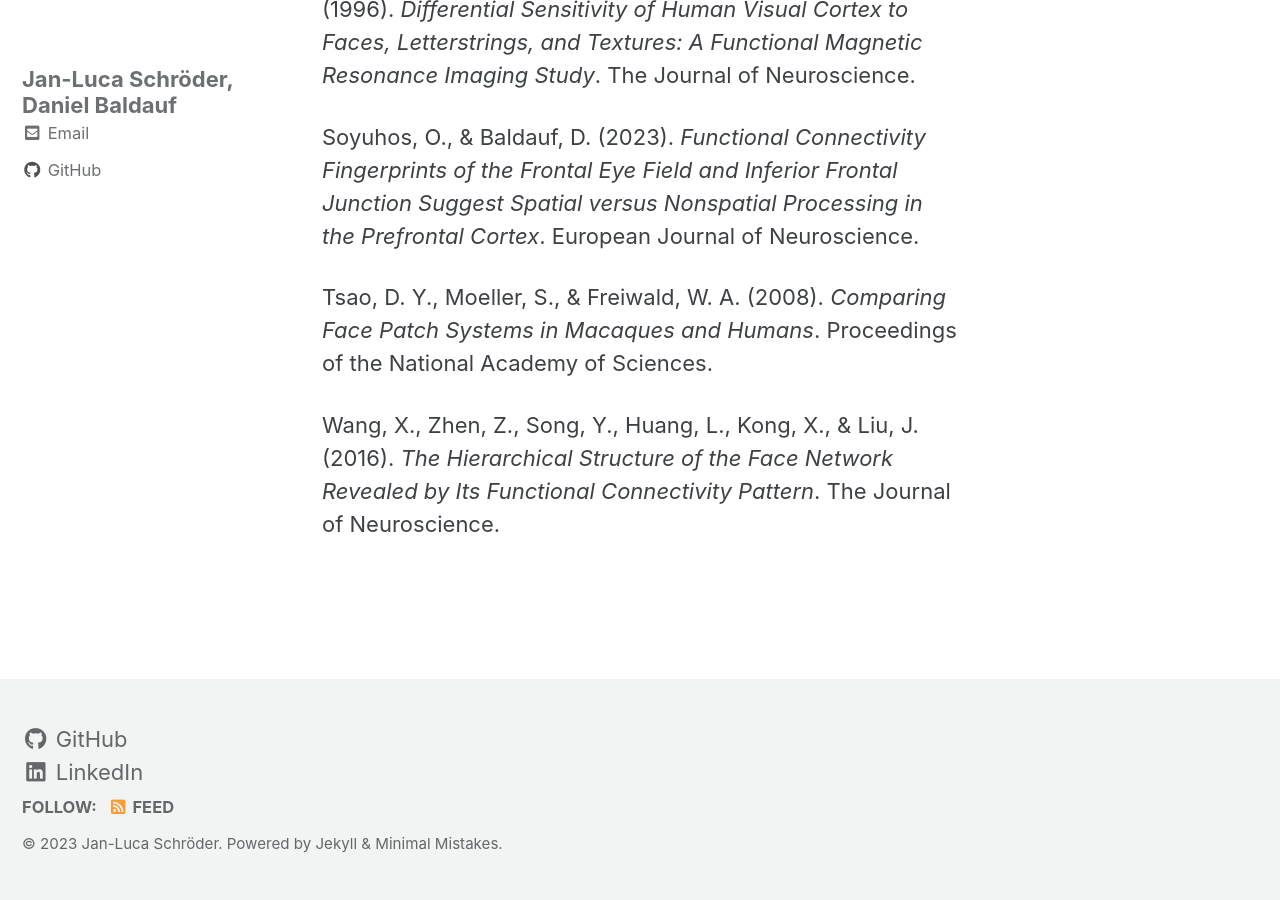
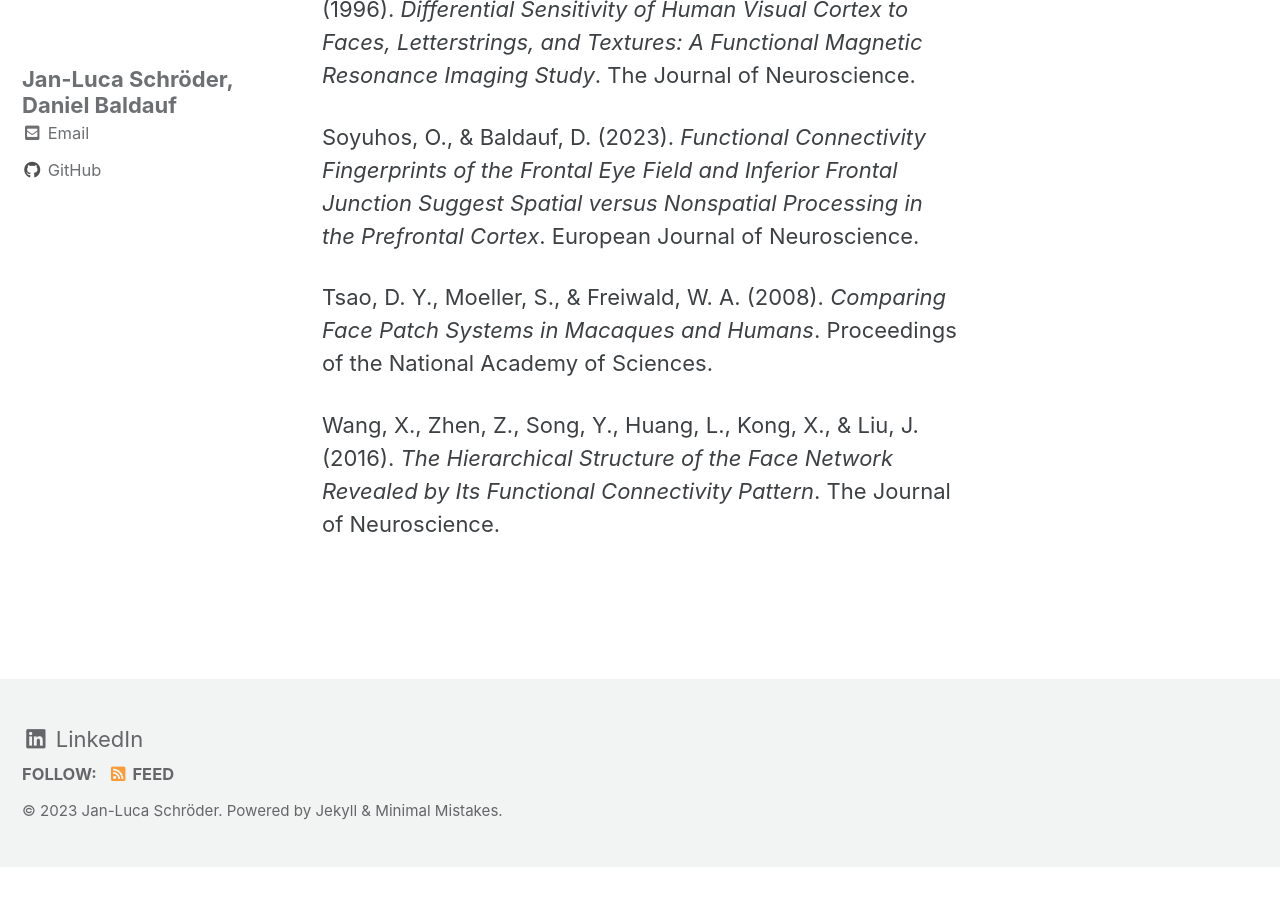
Before and after one commit to jl-schroeder/RAW-poster-2023, a Jekyll site: the page built from index.html, in a window 1280 px wide and 900 px high, scrolled down 11495 px. Built offline with Jekyll 4.4.1, drawn with Linux system fonts in a browser that asks for light colours; cached includes are drawn as plain includes; the list of posts is cut into pages by our own code; after the commit the page ends 12362 px from its top, so only the background shows below that.

Commit message:
Update footer in custom.html
removed doubled GitHub link

```diff
--- a/_includes/footer/custom.html
+++ b/_includes/footer/custom.html
@@ -1,4 +1,3 @@
 <!-- start custom footer snippets -->
-<a href="https://github.com/jl-schroeder"><i class="fab fa-fw fa-github"></i> GitHub</a> <br />
 <a href="https://www.linkedin.com/in/jan-luca-schr%C3%B6der-206a25200/"><i class="fab fa-fw fa-linkedin"></i> LinkedIn</a>
 <!-- end custom footer snippets -->
```
